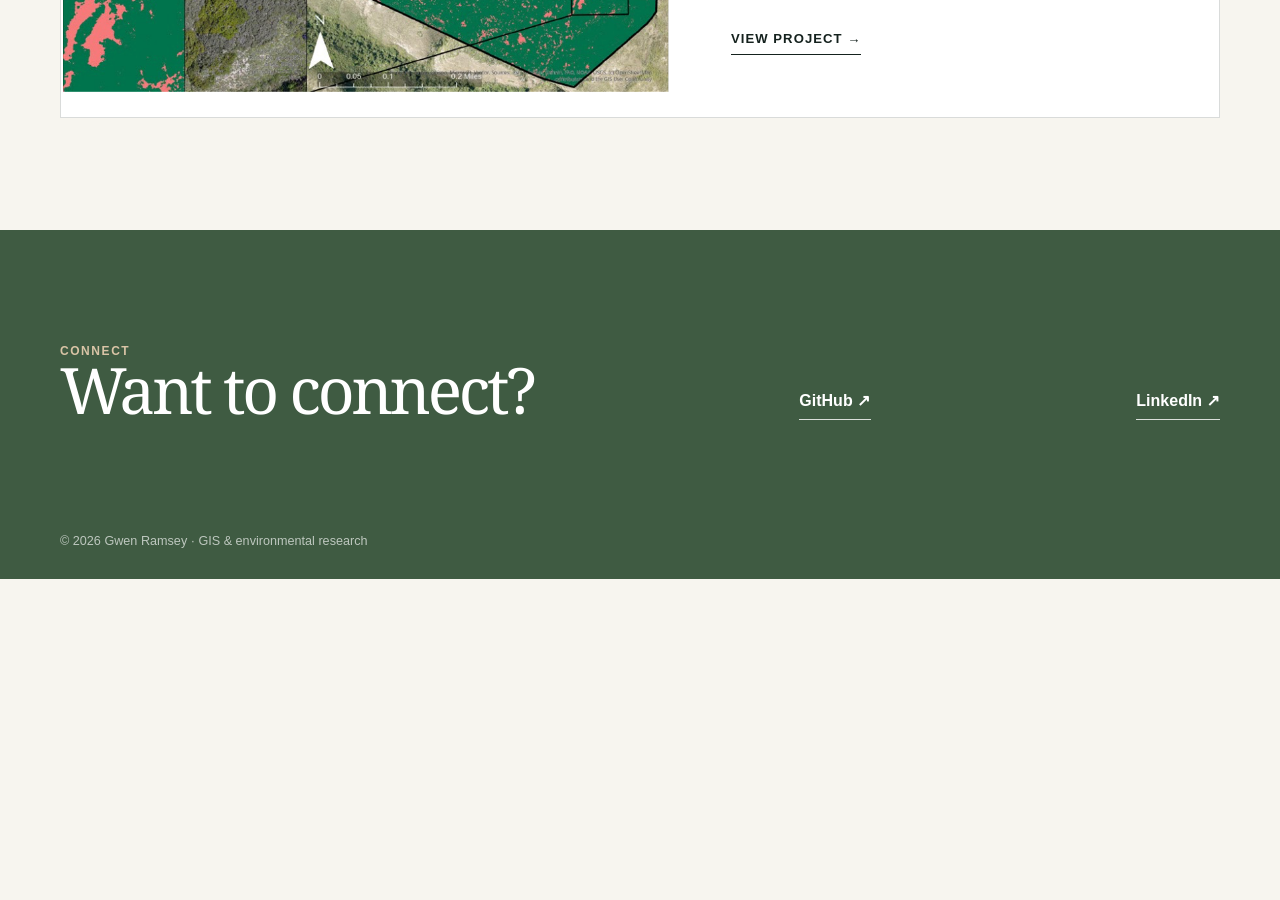
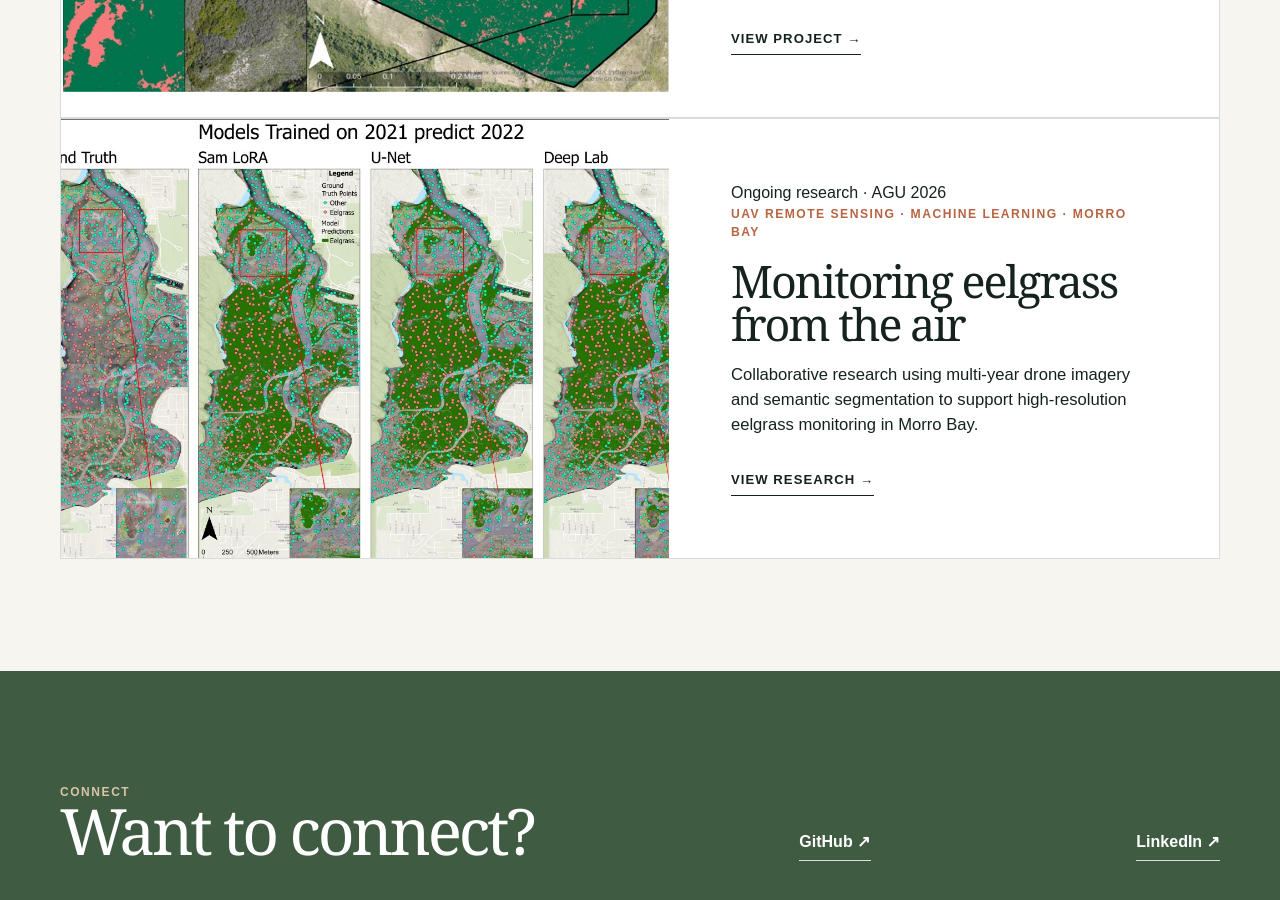
Before and after one commit to gwenramsey/gwenramsey.github.io, a plain HTML site: page index.html in a window 1280 px wide. Shown: the part 7072-7972 px from the top of the page. Before the commit the page ends 7651 px from the top, so only its background shows below. Drawn offline with Linux system fonts and the light colour scheme.

Commit message:
Update index.html

```diff
--- a/index.html
+++ b/index.html
@@ -279,6 +279,17 @@ a[href="manzanita-mapping.html"] img {
         <img src="assets/manzanita-vegetation-model.png" alt="Vegetation versus non-vegetation model output from the Morro manzanita study site.">
         <div class="project-card-copy"><div class="project-card-meta">UAV remote sensing · Deep learning · 2026</div><h3>Mapping threatened Morro manzanita</h3><p>Used drone imagery, segmentation, and deep learning to identify shrub-dominated vegetation patterns in Montaña de Oro State Park.</p><span>View project →</span></div>
       </a>
+<a class="project-card featured-research" href="eelgrass-monitoring.html">
+  <img src="assets/eelgrass-model-comparison.jpg" alt="Eelgrass model predictions compared with reference observations in Morro Bay, California.">
+  <div class="project-card-copy">
+    <div class="featured-badge">Ongoing research · AGU 2026</div>
+    <div class="project-card-meta">UAV remote sensing · Machine learning · Morro Bay</div>
+    <h3>Monitoring eelgrass from the air</h3>
+    <p>Collaborative research using multi-year drone imagery and semantic segmentation to support high-resolution eelgrass monitoring in Morro Bay.</p>
+    <span>View research →</span>
+  </div>
+</a>
+
     </div>
   </div>
 </section>
```
